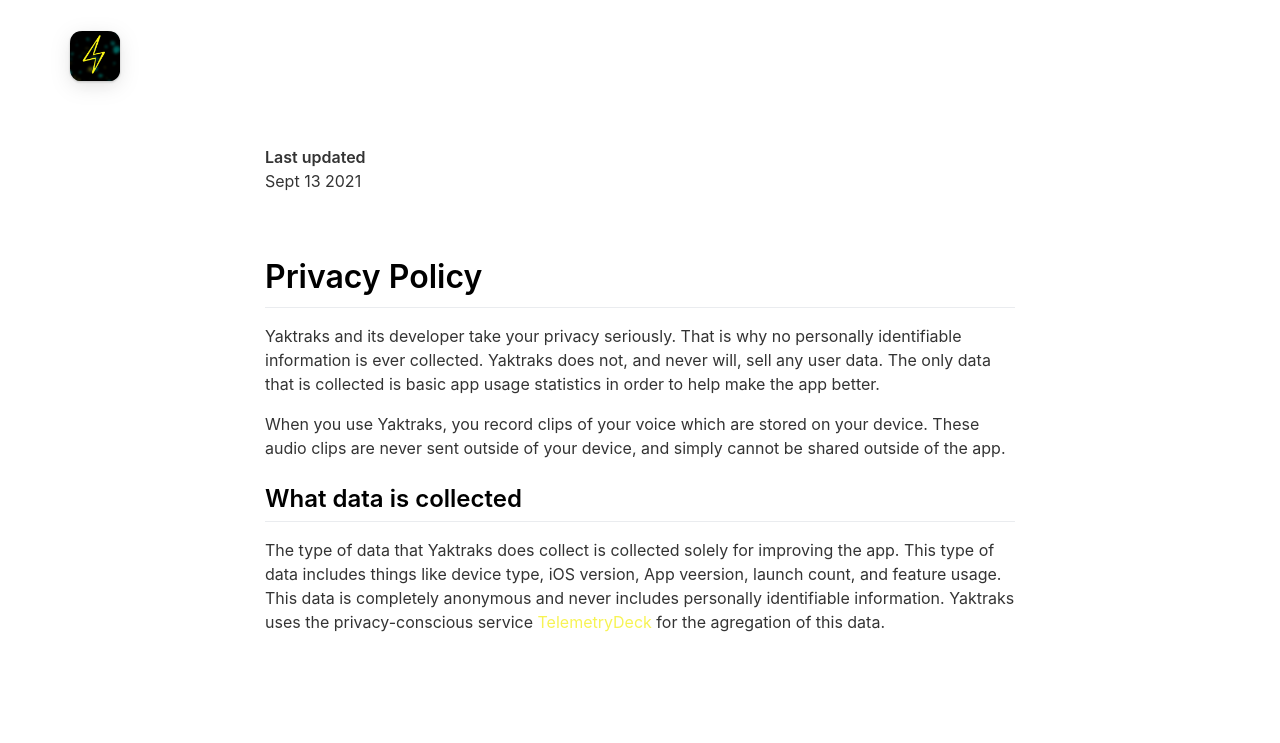
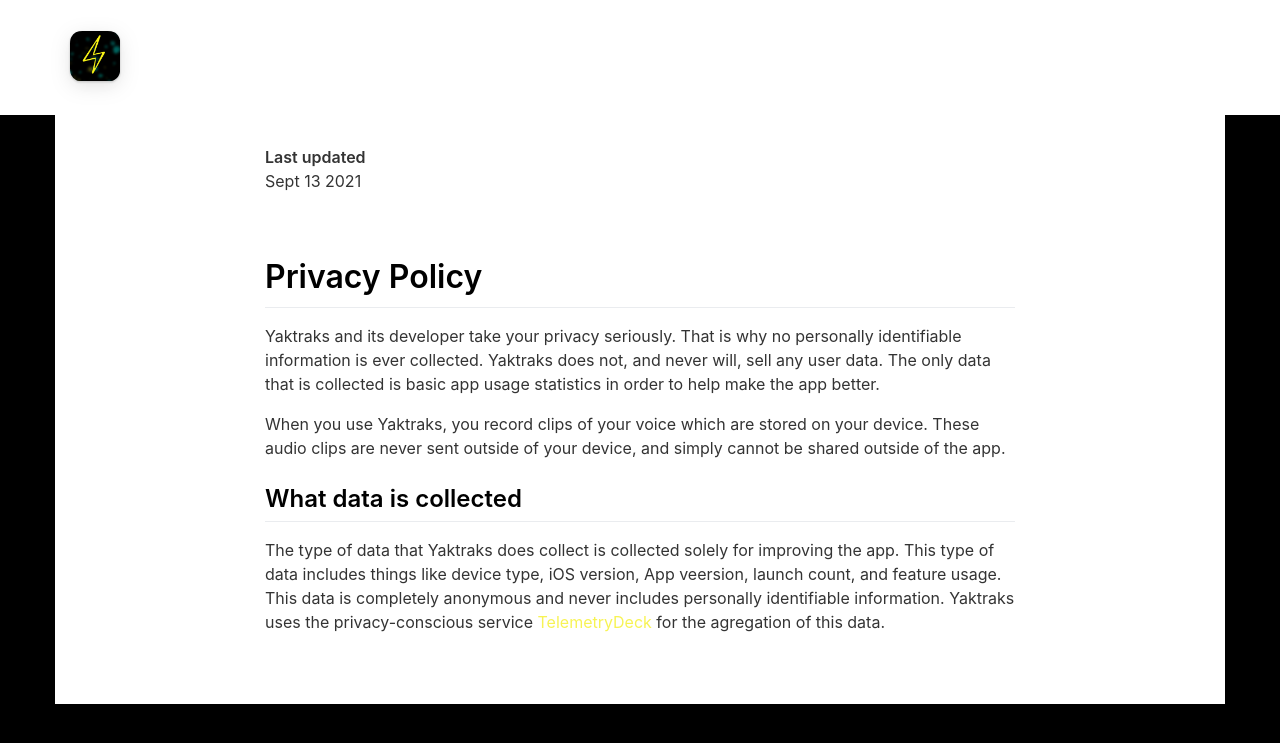
Before and after one commit to thatvirtualboy/Yaktraks, a Jekyll site: the page built from _pages/privacypolicy.md, in a window 1280 px wide. Shown: the top 743 px of the page. Built offline with Jekyll 4.4.1, drawn with Linux system fonts in a browser that asks for light colours; nearby versions of some CDN libraries.

Commit message:
Update base.scss

```diff
--- a/_sass/base.scss
+++ b/_sass/base.scss
@@ -3,7 +3,7 @@ $content-width: 1170px;
 
 // Fonts and sizes
 $font: -apple-system, BlinkMacSystemFont, "Segoe UI", Roboto, Helvetica, Arial, sans-serif, "Apple Color Emoji", "Segoe UI Emoji", "Segoe UI Symbol";
-$primary-text-color: #000000;
+$primary-text-color: #ffffff;
 
 html {
 	font-size: 62.5%;
@@ -17,7 +17,7 @@ body {
 }
 
 .subPageBody {
-	background-color: #fff;
+	background-color: #000000;
 }
 
 h1 {
```
